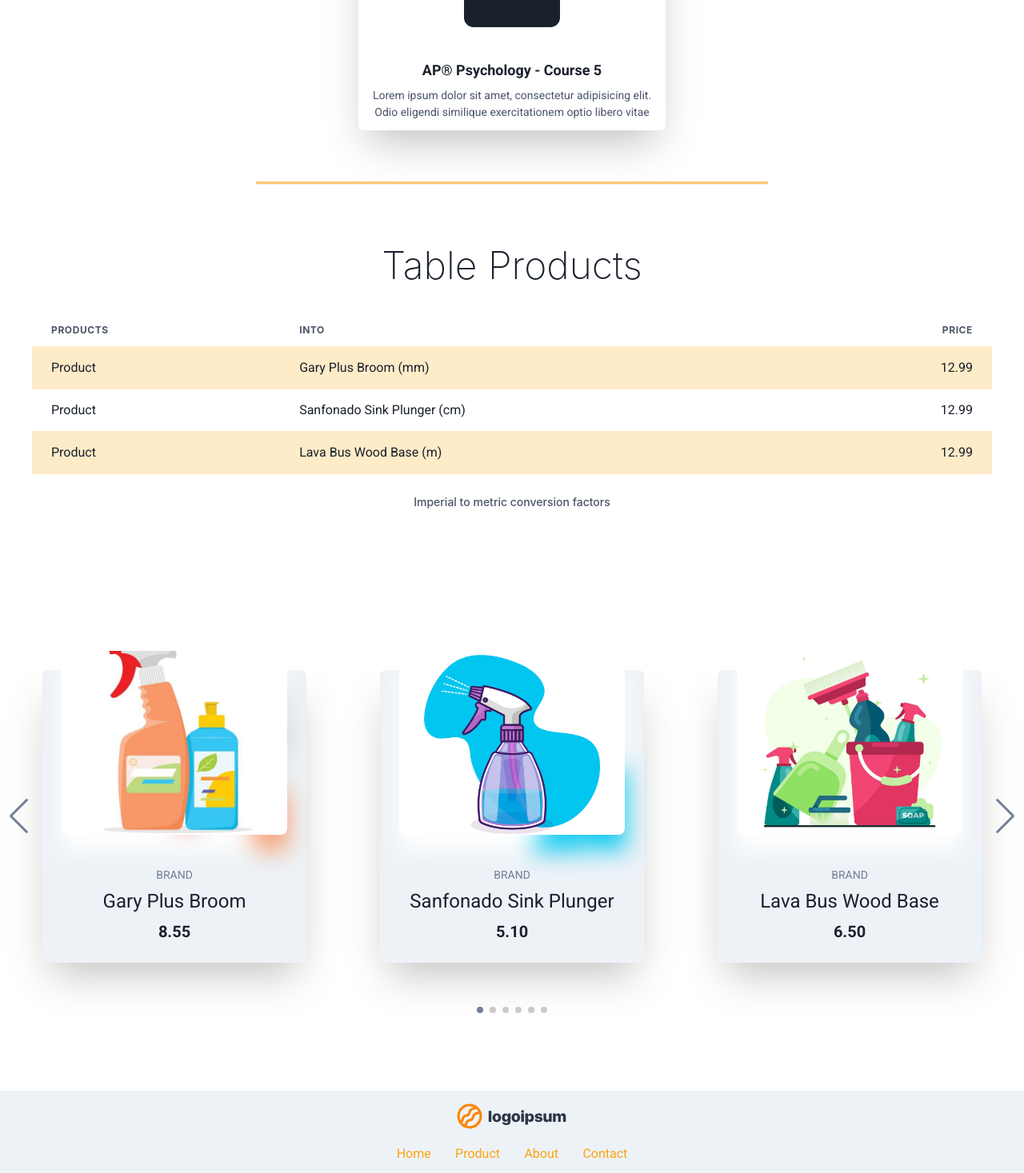
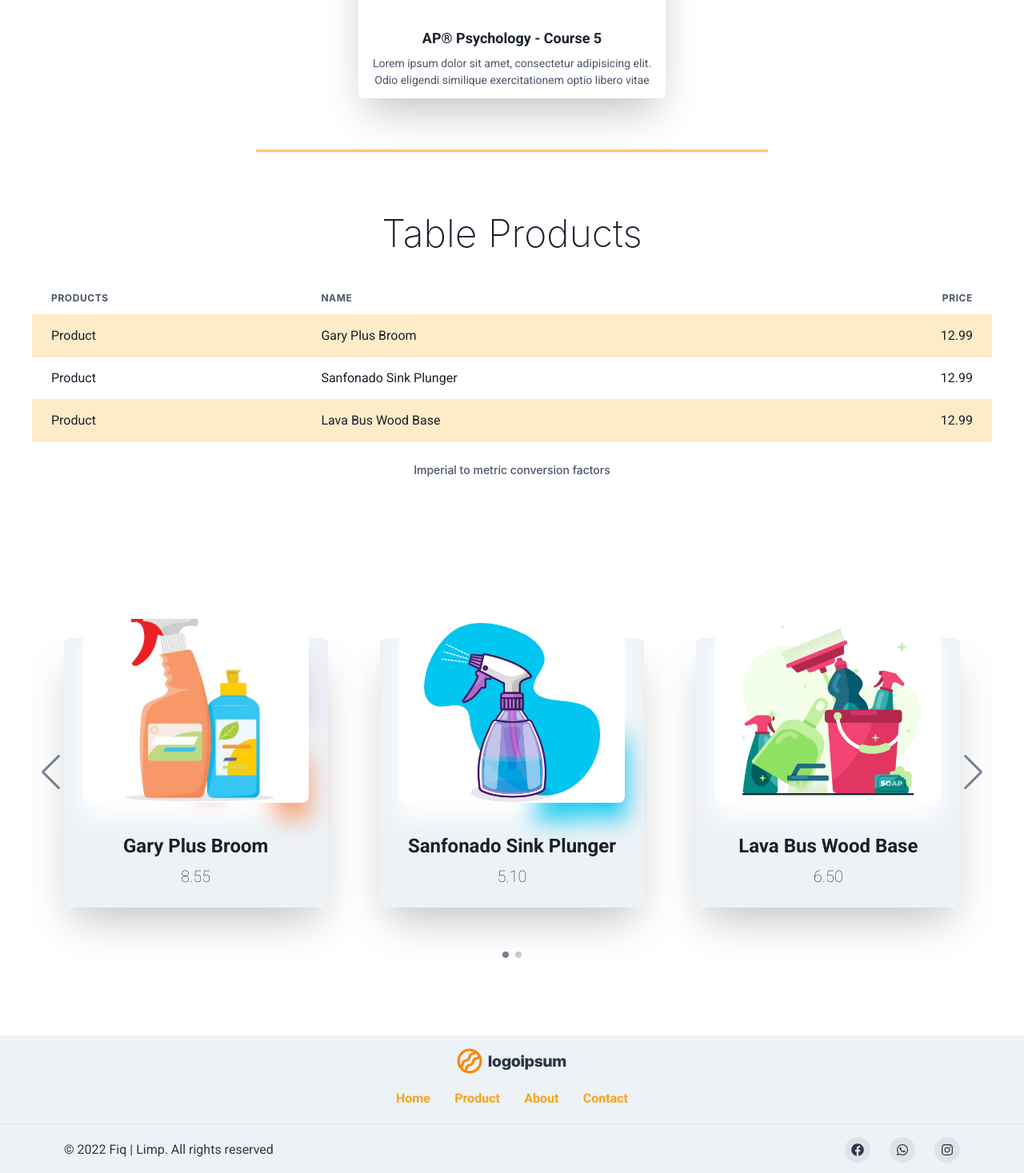
Before and after one commit to pauloWeslleY/app_clear, a React (Vite) app: page /product in a window 1280 px wide. Shown: the part 1330-2797 px from the top of the page at 80% size. Built offline with nearby package versions, Linux system fonts and the light colour scheme.

Commit message:
app fiqlimp feature responsive slider 50%

```diff
--- a/src/Pages/Product/index.tsx
+++ b/src/Pages/Product/index.tsx
@@ -20,7 +20,8 @@ export function Product() {
       <section>
          <Navigation />
          <ProductHero title="Ipsum dolor sed accusam sea voluptua ipsum consetetur diam, consetetur." />
-         <Flex alignItems={"center"} justify={"center"} py={"2.5rem"}>
+
+         <Flex alignItems={"center"} justify={"center"} pt={"2.5rem"}>
             <Heading fontSize={{ base: "3xl", md: "4xl", lg: "5xl" }}>
                <Text
                   as={"span"}
@@ -39,10 +40,11 @@ export function Product() {
                   Our
                </Text>{" "}
                <Text color={"yellow.10"} as={"span"}>
-                  Products
+                  Services
                </Text>{" "}
             </Heading>
          </Flex>
+
          <Cards />
          <Flex align={"center"} justify={"center"}>
             <Divider w={"50%"} h={"0.2rem"} bg={"yellow.10"} my={"1rem"} />
@@ -62,7 +64,10 @@ export function Product() {
          <Box mx={"auto"} maxW={"1200px"} w={"100%"} py={"2rem"}>
             <TableProductHero name="Product" price="12.99" />
          </Box>
-         <Box py={"5rem"}>{carditems && <SlideCard cards={carditems} />}</Box>
+
+         <Box mx={"auto"} w={"100%"} maxW={"1200px"} py={"5rem"}>
+            {carditems && <SlideCard cards={carditems} />}
+         </Box>
 
          <Footer title="© 2022 Fiq | Limp. All rights reserved" />
       </section>
--- a/src/components/Navigation/index.tsx
+++ b/src/components/Navigation/index.tsx
@@ -59,8 +59,8 @@ export function Navigation() {
             />
             <HStack spacing={8}>
                <Box>
-                  <chakra.h1 fontSize={"xl"} fontWeight={"medium"} ml={"2"}>
-                     App Fiq | Limp
+                  <chakra.h1 fontSize={"xl"} fontWeight={"extrabold"} ml={"2"}>
+                     App Fiq<chakra.span color={"yellow.10"}>Limp.</chakra.span>
                   </chakra.h1>
                </Box>
                <HStack
--- a/src/components/Navigation/styles.scss
+++ b/src/components/Navigation/styles.scss
@@ -5,6 +5,8 @@
    color: #fca311;
    padding: 0.2rem;
    font-size: 1rem;
+   font-family: "Roboto";
+   font-weight: bold;
 
    &::after {
       content: "";
--- a/src/components/SlideCards/SlideCard.tsx
+++ b/src/components/SlideCards/SlideCard.tsx
@@ -22,8 +22,22 @@ export function SlideCard({ cards }: CardSliderProps) {
       navigation: cards.length >= 3 && true,
       draggable: cards.length >= 3,
       loop: cards.length >= 3,
-      pagination: {
+      pagination: cards.length >= 3 && {
          clickable: true,
+      },
+      breakpoints: {
+         320: {
+            slidesPerView: 1,
+            slidesPerGroup: 1,
+         },
+         800: {
+            slidesPerView: cards.length < 2 ? cards.length : 2,
+            slidesPerGroup: cards.length < 2 ? cards.length : 2,
+         },
+         1200: {
+            slidesPerView: cards.length < 3 ? cards.length : 3,
+            slidesPerGroup: cards.length < 3 ? cards.length : 3,
+         },
       },
    };
    return (
--- a/src/components/SlideCards/SlideCardItem.tsx
+++ b/src/components/SlideCards/SlideCardItem.tsx
@@ -61,18 +61,15 @@ export function SlideCardItem({ card }: Cards) {
                />
             </Box>
             <Stack pt={10} align={"center"}>
-               <Text
-                  color={"gray.500"}
-                  fontSize={"sm"}
-                  textTransform={"uppercase"}
+               <Heading
+                  fontSize={"2xl"}
+                  fontFamily={"body"}
+                  fontWeight={"extrabold"}
                >
-                  Brand
-               </Text>
-               <Heading fontSize={"2xl"} fontFamily={"body"} fontWeight={500}>
                   {name}
                </Heading>
                <Stack direction={"row"} align={"center"}>
-                  <Text fontWeight={800} fontSize={"xl"}>
+                  <Text as={"span"} fontWeight={300} fontSize={"xl"}>
                      {price}
                   </Text>
                </Stack>
--- a/src/components/Slider/styles.scss
+++ b/src/components/Slider/styles.scss
@@ -16,3 +16,16 @@
       color: #718096;
    }
 }
+
+//! <| === MediaQuery  === |>
+@media only screen and (max-width: 800px) {
+   .swiper {
+      padding-bottom: 32px;
+      padding-top: 32px;
+   }
+
+   .swiper-button-next,
+   .swiper-button-prev {
+      display: none;
+   }
+}
--- a/src/components/TableProductHero.tsx
+++ b/src/components/TableProductHero.tsx
@@ -18,24 +18,24 @@ export function TableProductHero({ name, price }: CardsItemsProps) {
             <Thead>
                <Tr>
                   <Th>Products</Th>
-                  <Th>into</Th>
+                  <Th>Name</Th>
                   <Th isNumeric>Price</Th>
                </Tr>
             </Thead>
             <Tbody>
                <Tr>
                   <Td>{name}</Td>
-                  <Td>Gary Plus Broom (mm)</Td>
+                  <Td>Gary Plus Broom</Td>
                   <Td isNumeric>{price}</Td>
                </Tr>
                <Tr>
                   <Td>{name}</Td>
-                  <Td>Sanfonado Sink Plunger (cm)</Td>
+                  <Td>Sanfonado Sink Plunger</Td>
                   <Td isNumeric>{price}</Td>
                </Tr>
                <Tr>
                   <Td>{name}</Td>
-                  <Td>Lava Bus Wood Base (m)</Td>
+                  <Td>Lava Bus Wood Base</Td>
                   <Td isNumeric>{price}</Td>
                </Tr>
             </Tbody>
```
